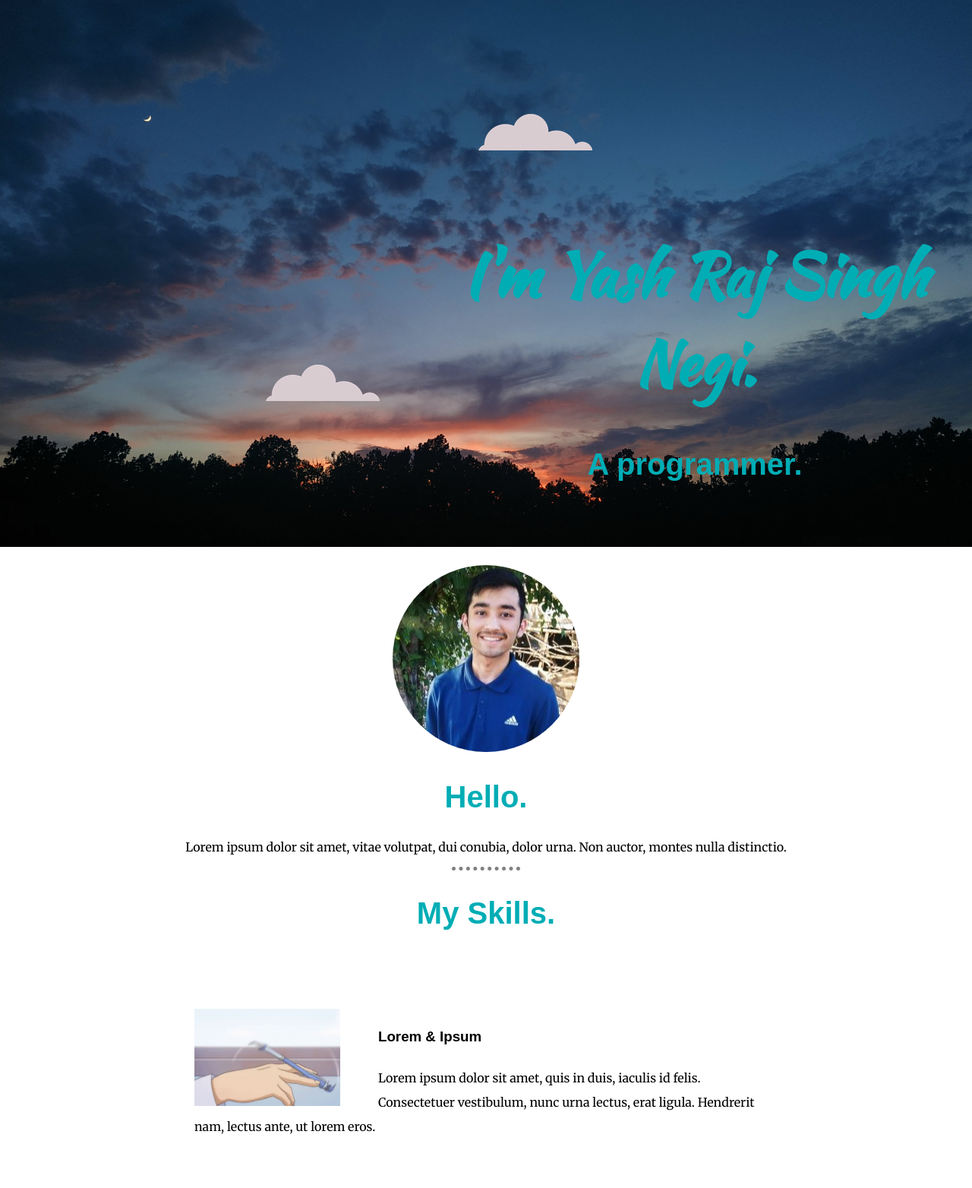
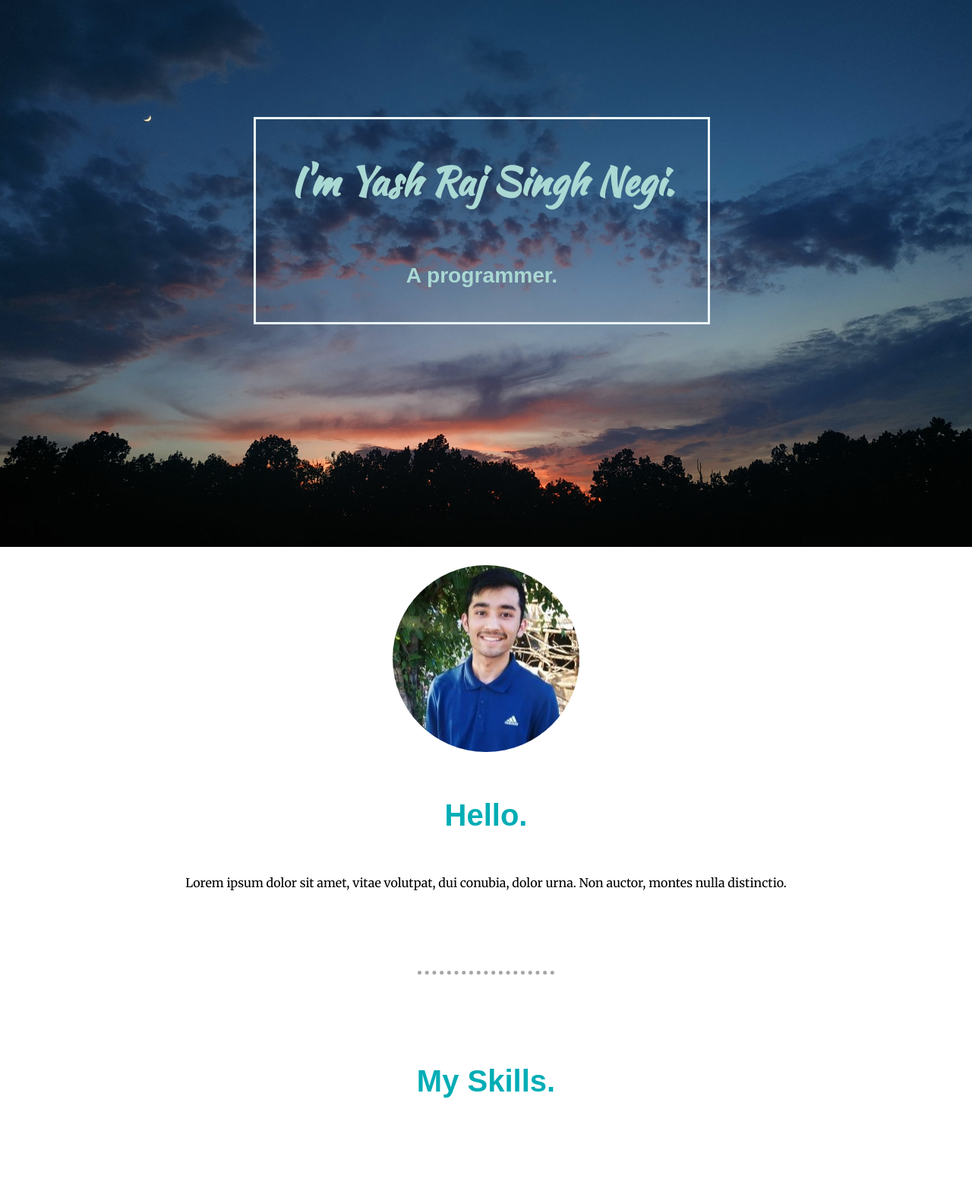
Before and after one commit to alphanumerichyphen/alphanumerichyphen.github.io, a plain HTML site: page index.html in a window 1280 px wide. Shown: the top 1564 px of the page at 76% size. Drawn offline with Linux system fonts and the light colour scheme; a web font is replaced by a local one.

Commit message:
responsive changes, viewport width

```diff
--- a/css/styles.css
+++ b/css/styles.css
@@ -14,13 +14,16 @@ hr {
   border-style: dotted none none;
   border-color: grey;
   border-width: thick;
-  width: 7%;
+  margin: 100px auto;
+  opacity: 0.7;
+  width: 14%;
 }
 
 h1 {
-  color: #00adb5;
-  font-size: 80px;
+  color: #aad8d3;
+  font-size: 4vw;
   font-family: 'Kaushan Script', cursive;
+  margin: 0 auto;
 }
 
 h2 {
@@ -29,17 +32,16 @@ h2 {
   font-size: 2.5rem;
 }
 
-h2:hover .pro {
-  background-color: #fdfaf6;
-}
-
 .sub {
-  font-weight: normal;
+  color: #aad8d3;
+  font-size: 2.2vw;
+  margin: 5.5vw auto 0;
 }
 
 h3 {
   font-family: 'KoHo', sans-serif;
 }
+
 
 /*****************************************************************************/
 
@@ -53,44 +55,55 @@ h3 {
 }
 
 .Me-text {
+  border: 3px solid #EAF6F6;
+  /* background-color: rgba(234, 246, 246, .1); */
+  padding: 3.5vw;
   position: absolute;
-  top: 250px;
-  left: 550px;
+  top: 12vw;
+  left: 26.1vw;
+}
+
+.pro {
+  transition: text-decoration 0.2s;
+}
+
+.Me-text:hover .pro {
+  text-decoration: underline;
+  text-decoration-color: #EAF6F6;
 }
 
 .top-cloud {
   position: absolute;
-  top: 150px;
-  right: 500px;
+  top: 14%;
+  right: 20%;
 }
 
 .bottom-cloud {
   position: absolute;
-  top: 480px;
-  left:350px;
+  top: 45%;
+  left:18%;
 }
 
 /*****************************************************************************/
 
-/* .middle-container {
-
-} */
+.middle-container {
+  line-height: 2;
+}
 
 .penspin {
   float: left;
-  margin-right: 50px;
+  margin-right: 2vw;
   width: 25%;
 }
 
 .bball {
   float: right;
-  margin-left: 50px;
+  margin-left: 2vw;
   width: 25%
 }
 
 .skill-row {
   display: inline-block;
-  line-height: 2;
   margin: 70px auto;
   text-align: left;
   width: 60%;
@@ -102,12 +115,25 @@ h3 {
   background-color: #393e46;
   line-height: 2;
   margin-top: 50px;
-  padding: 100px;
+  padding: 50px;
 }
 
 .footer-link {
   color: #00adb5;
-  margin: 50px;
+  font-family: 'KoHo', sans-serif;
+  font-size: 130%;
+  margin: 70px;
+  text-decoration: none;
+}
+.footer-link:hover {
+  color: #EAF6F6;
+}
+
+.c {
+  font-size: 120%;
+  margin-top: 50px;
+  margin-bottom: 0;
+
 }
 
 button {
@@ -116,7 +142,7 @@ button {
   cursor: pointer;
   font: inherit;
   line-height: 1;
-  margin: 0.5em;
+  margin: 2em auto 0.5em auto;
   padding: 1em 2em;
 }
 
--- a/index.html
+++ b/index.html
@@ -15,12 +15,12 @@
 <body>
 	<div class="top-container">
 		<img class="bg" src="images/dusk.jpg" alt="bg">
-		<img class="top-cloud" src="images/cloud.png" alt="cloud">
+		<!-- <img class="top-cloud" src="images/cloud.png" alt="cloud"> -->
 		<div class="Me-text">
 			<h1>I'm Yash Raj Singh Negi.</h1>
-			<h2>A <span class="pro">pro</span>grammer.</h2>
+			<h2 class="sub">A <span class="pro">pro</span>grammer.</h2>
 		</div>
-		<img class=" bottom-cloud" src="images/cloud.png" alt="cloud">
+		<!-- <img class=" bottom-cloud" src="images/cloud.png" alt="cloud"> -->
 	</div>
 
 	<div class="middle-container">
@@ -30,6 +30,7 @@
 	    <p>Lorem ipsum dolor sit amet, vitae volutpat, dui conubia, dolor urna. Non auctor, montes nulla distinctio.</p>
 	  </div>
 	  <hr>
+
 	  <div class="skills">
 	    <h2>My Skills.</h2>
 	    <div class="skill-row">
@@ -43,6 +44,7 @@
 	      <p>Lorem ipsum dolor sit amet, mauris sed consectetuer. Etiam et eu, bibendum interdum, lacus quis mauris. Curabitur wisi, quisque vel eu, rutrum nam.</p>
 	    </div>
 	  </div>
+
 	  <hr>
 	  <div class="contact-me">
 	    <h2>Get In Touch</h2>
@@ -57,7 +59,7 @@
 	  <a class="footer-link" href="https://www.linkedin.com/">LinkedIn</a>
 	  <a class="footer-link" href="https://twitter.com/">Twitter</a>
 	  <a class="footer-link" href="https://www.appbrewery.co/">Website</a>
-	  <p>© 2021 Yash Raj Singh Negi.</p>
+	  <p class="c">© 2021 Yash Raj Singh Negi.</p>
 	</div>
 
 
```
